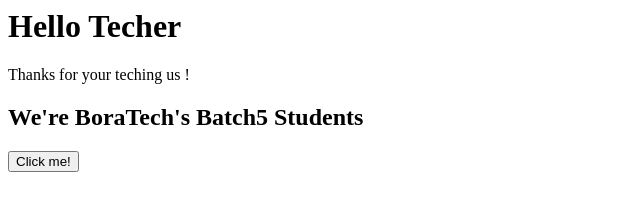
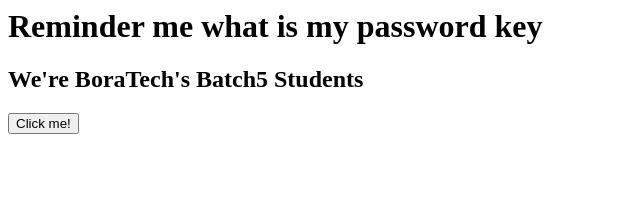
Before and after one commit to annachen0704/Batch5_HTML_CSS, a plain HTML site: page KarenY/index.html in a window 1280 px wide. Shown: the whole page, without its empty margins (0-640 px from the left). Drawn offline with Linux system fonts and the light colour scheme.

Commit message:
Add reminder message

```diff
--- a/KarenY/index.html
+++ b/KarenY/index.html
@@ -3,8 +3,8 @@
     <title>BoraTech - Batch 5</title>
   </head>
   <body>
-    <h1>Hello Techer </h1>
-    Thanks for your teching us !
+    <h1>Reminder me what is my password key </h1>
+
     <h2>We're BoraTech's Batch5 Students</h2>
     <button>Click me!</button>
   </body>
```
